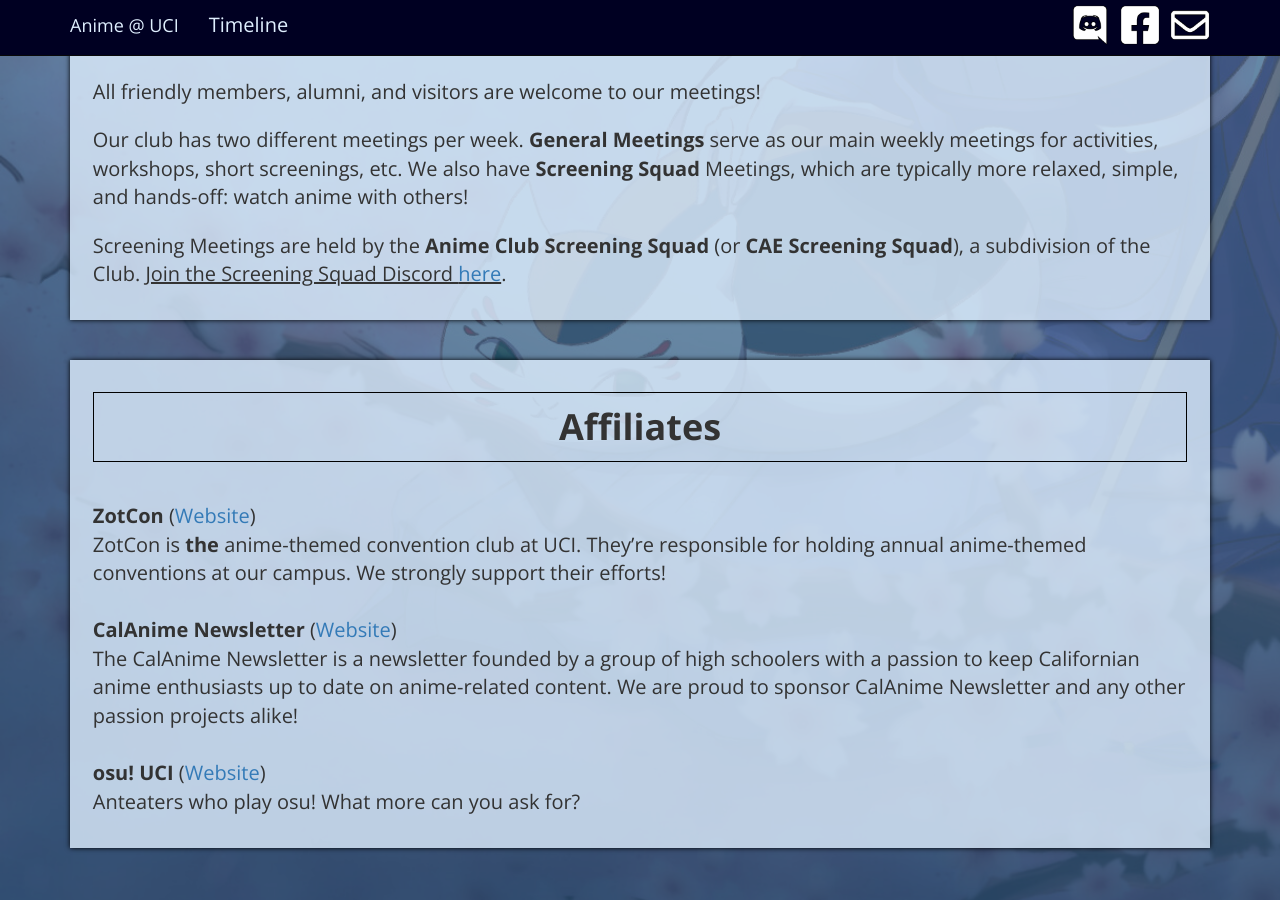
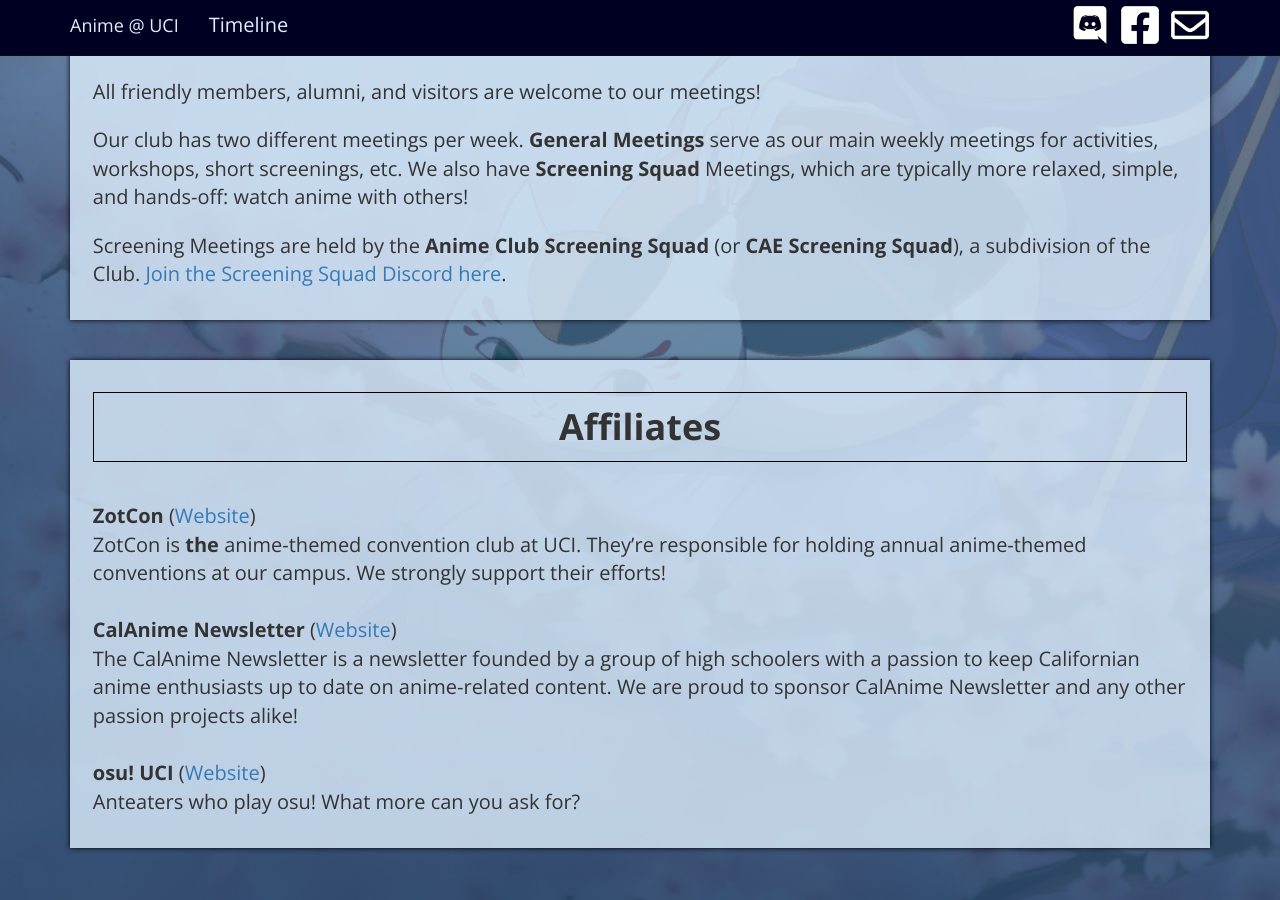
Before and after one commit to jeepracer98/uci.moe, a Jekyll site: the page index.html, which Jekyll copies as it is, in a window 1280 px wide and 900 px high, scrolled down 1677 px. Built offline with Jekyll 4.4.1, drawn with Linux system fonts in a browser that asks for light colours.

Commit message:
Big link

```diff
--- a/index.html
+++ b/index.html
@@ -128,7 +128,7 @@
                             Our club has two different meetings per week. <b>General Meetings</b> serve as our main weekly meetings for activities, workshops, short screenings, etc. We also have <b>Screening Squad</b> Meetings, which are typically more relaxed, simple, and hands-off: watch anime with others!
                         </p>
                         <p>
-                            Screening Meetings are held by the <b>Anime Club Screening Squad</b> (or <b>CAE Screening Squad</b>), a subdivision of the Club. <u>Join the Screening Squad Discord <a href="https://uci.moe/ss_discord/">here</a></u>.
+                            Screening Meetings are held by the <b>Anime Club Screening Squad</b> (or <b>CAE Screening Squad</b>), a subdivision of the Club. <a href="https://uci.moe/ss_discord/">Join the Screening Squad Discord here</a>.
                         </p>
                     </div>
                     <div class="section">
```
